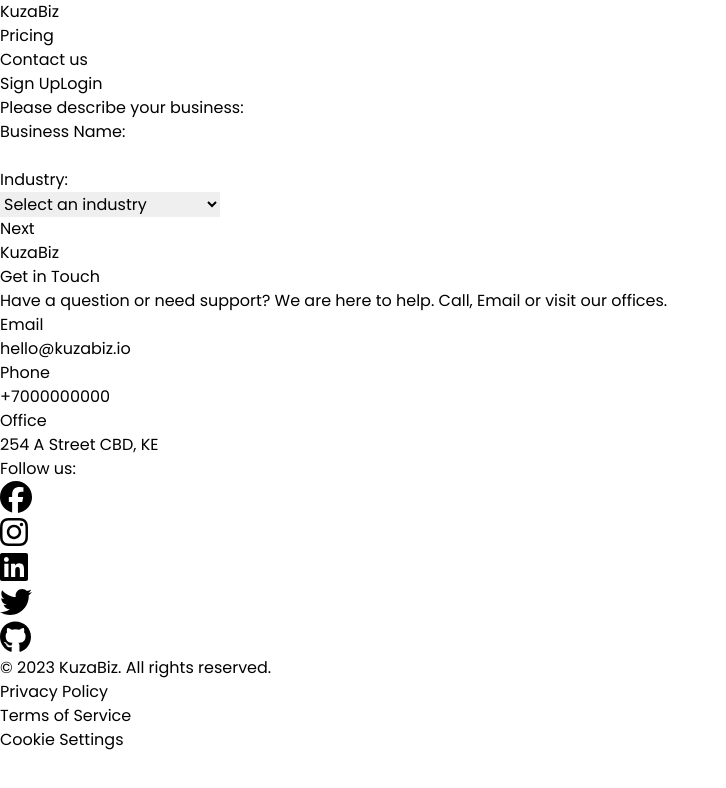
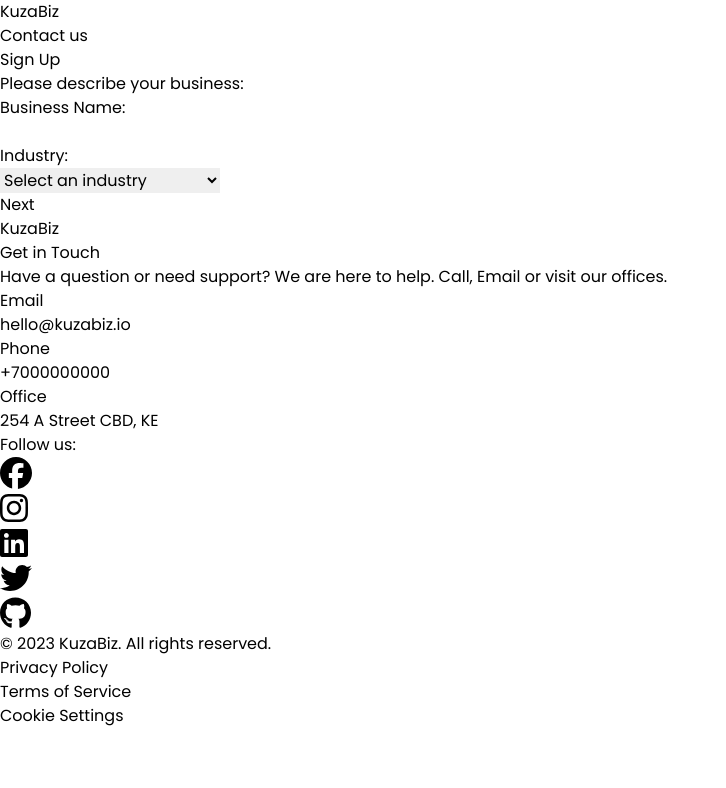
Before and after one commit to ggakila/marketing-app, a Next.js app: page /promptpage in a window 1280 px wide. Shown: the top 788 px of the page, without its empty margins (0-726 px from the left). Built offline with nearby package versions, Linux system fonts and the light colour scheme.

Commit message:
router issue fix

```diff
--- a/src/components/form.jsx
+++ b/src/components/form.jsx
@@ -49,6 +49,7 @@
     if (response.ok) {
       router.push('/presentation');
       console.log(values);
+      console.log(response);
       resetForm();
     } else {
       console.error('Error:', response.statusText);
@@ -59,6 +60,9 @@
     setSubmitting(false);
   }
 };
+
+
+
 
 
     const handlePrevious = () => {
--- a/src/components/hero.jsx
+++ b/src/components/hero.jsx
@@ -3,9 +3,9 @@
 
 export default function Hero() {
   return (
-    <div className="container flex flex-col items-center justify-center h-screen w-full py-10 gap-20 mt-20">
+    <div className="container flex flex-col items-center justify-center h-screen w-full py-5 sm:py-10 gap-10 sm:gap-20 mt-20">
         <div className=" flex flex-col items-center justify-center w-4/5 gap-4">
-            <h1 className="text-6xl font-bold w-full sm:w-1/2 text-center leading-normal tracking-normal">Unlock your Business's Potential with AI</h1>
+            <h1 className="text-4xl md:text-6xl font-bold w-full sm:w-1/2 text-center leading-normal tracking-normal">Unlock your Business's Potential with AI</h1>
             <div className="w-full sm:w-1/2 flex flex-col gap-4">
                 {/* <p className="text-center text-gray-600 leading-loose">Create highly targeted marketing campaigns that resonate with your customers. Our personalized marketing campaigns generator uses AI to analyze your customer and business infomation to deliver tailored campaigns that drive results</p> */}
                 <div className="flex justify-center gap-4">
--- a/src/components/layout.jsx
+++ b/src/components/layout.jsx
@@ -1,5 +1,5 @@
-import Navbar from "./Navbar";
-import Footer from "./Footer";
+import Navbar from "./navbar";
+import Footer from "./footer";
 
 export default function Layout({ children }) {
 	return (
--- a/src/components/navbar.jsx
+++ b/src/components/navbar.jsx
@@ -4,12 +4,11 @@
   return (
 
     <div className='container bg-white fixed flex justify-between w-full  px-10 sm:px-5 py-4 border-b-2 border-b-black z-50'>
-      <Link href="/" className="logo text-4xl font-bold leading-normal tracking-wide">KuzaBiz</Link>
-      <div className='flex items-center gap-10'>
-        <h1 className='text-lg font-semibold hover:border-b-2 hover:border-b-black'>Pricing</h1>
-        <h1 className='text-lg font-semibold hover:border-b-2 hover:border-b-black'>Contact us</h1>
-        <button className="bg-black text-white px-4 py-2 hover:text-black hover:bg-white border border-black font-semibold text-lg rounded">Sign Up</button>
-        <button className="bg-black text-white px-4 py-2 hover:text-black hover:bg-white border border-black font-semibold text-lg rounded">Login</button>
+      <Link href="/" className="logo text-2xl sm:text-4xl font-bold leading-normal tracking-wide">KuzaBiz</Link>
+      <div className='flex items-center gap-5 sm:gap-10'>
+        <h1 className='text-sm sm:text-lg font-semibold hover:border-b-2 hover:border-b-black'>Contact us</h1>
+        <button className="bg-black text-white px-4 py-2 hover:text-black hover:bg-white border border-black font-semibold text-sm sm:text-lg rounded">Sign Up</button>
+        {/* <button className="bg-black text-white px-4 py-2 hover:text-black hover:bg-white border border-black font-semibold text-sm sm:text-lg rounded">Login</button> */}
       </div>
     </div>
 
--- a/src/pages/_app.js
+++ b/src/pages/_app.js
@@ -1,5 +1,5 @@
 import '../styles/globals.css'
-import Layout from "../components/Layout";
+import Layout from "../components/layout";
 import '@/styles/globals.css'
 
 export default function App({ Component, pageProps }) {
--- a/src/pages/index.js
+++ b/src/pages/index.js
@@ -1,5 +1,5 @@
-import Hero from "@/components/Hero";
-import Howitworks from "@/components/HowItWorks";
+import Hero from "@/components/hero";
+import Howitworks from "@/components/howitworks";
 
 export default function Home() {
   return (
--- a/src/pages/promptpage.js
+++ b/src/pages/promptpage.js
@@ -1,4 +1,4 @@
-import DataForm from "@/components/Form";
+import DataForm from "@/components/form";
 
 export default function PromptPage() {
   return (
```
Lines whose indentation alone changed are shown as unchanged.
